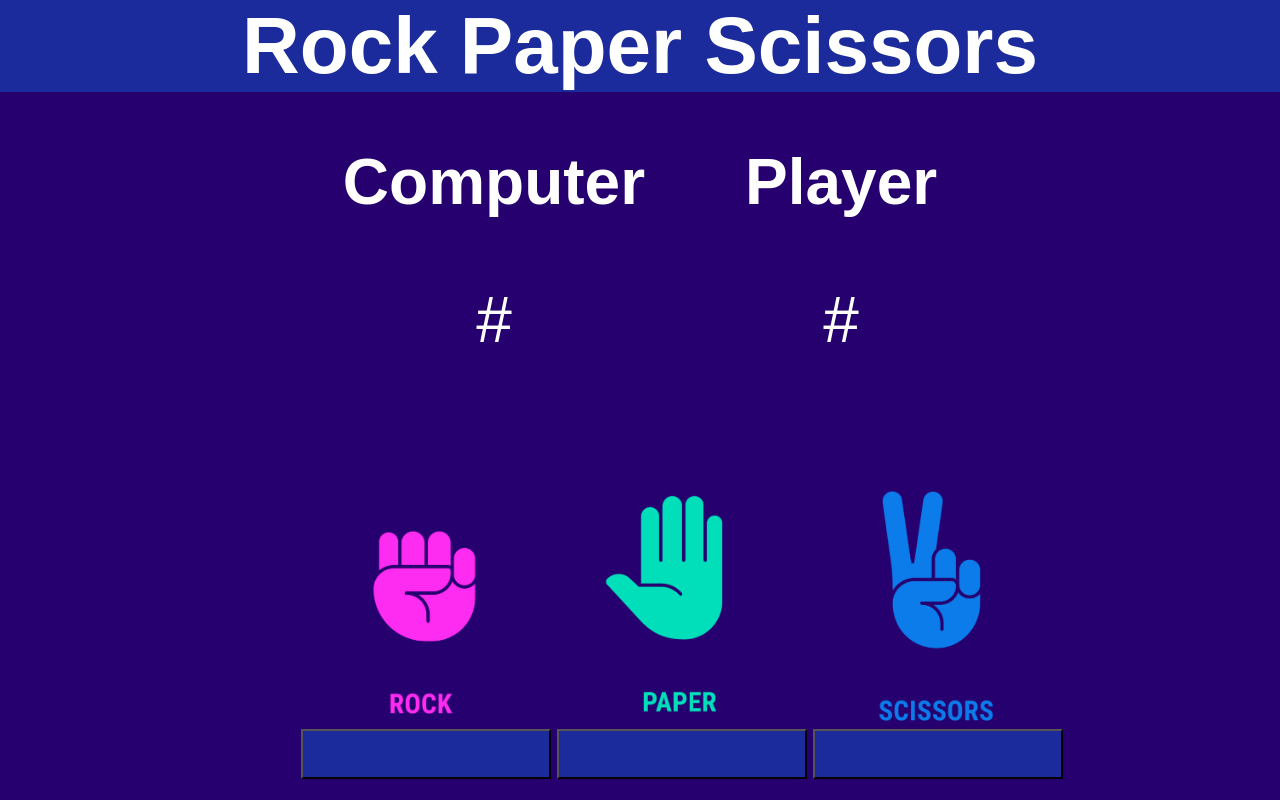
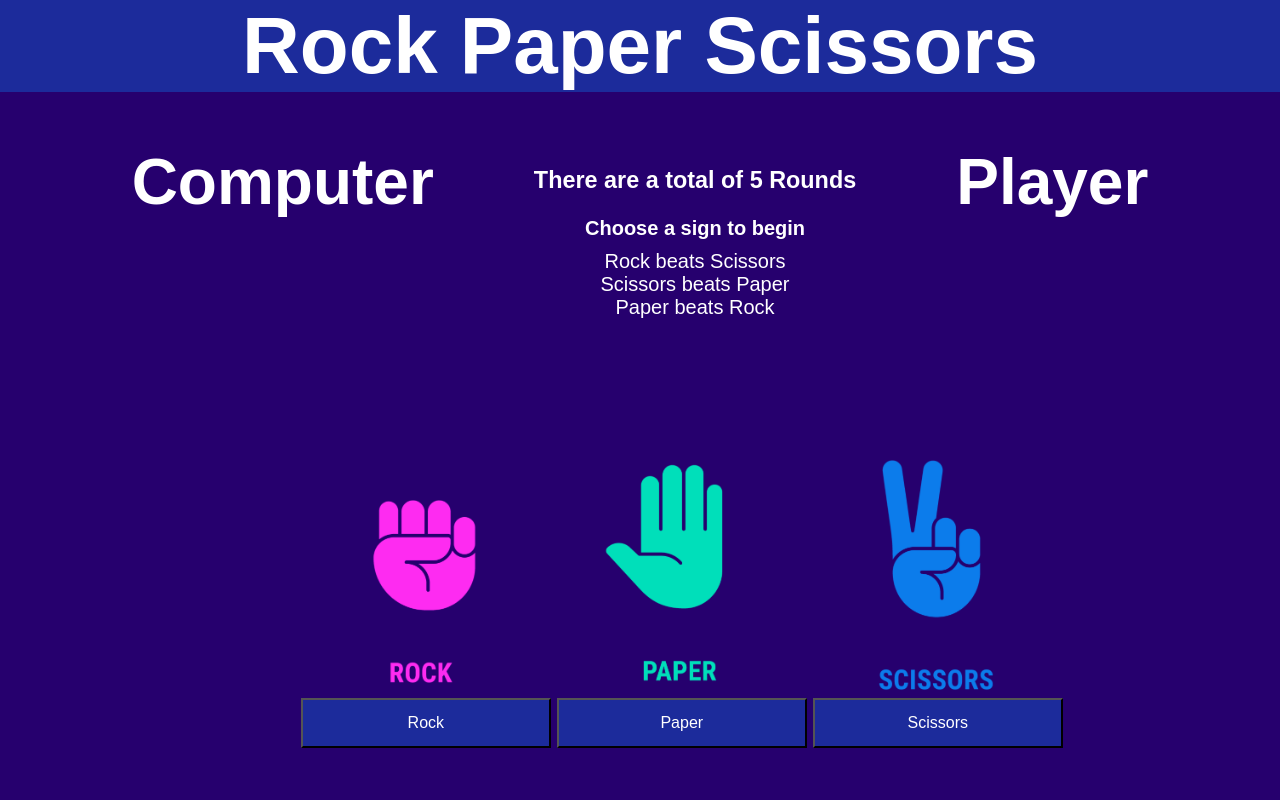
Before and after one commit to itsBrie/RockPaperScissors, a plain HTML site: page index.html in a window 1280 px wide. Drawn offline with Linux system fonts and the light colour scheme; a web font is replaced by a local one.

Commit message:
Final touch-ups

```diff
--- a/index.html
+++ b/index.html
@@ -4,7 +4,10 @@
     <meta charset="UTF-8">
     <meta name="viewport" content="width=device-width, initial-scale=1.0">
     <link rel="stylesheet" href="./stylesheet.css">
-    <script src="./javaScript.js"></script>
+    <link
+        href="https://fonts.googleapis.com/css2?family=Caveat&family=Cormorant+Garamond&family=Libre+Baskerville&family=Noto+Sans:ital,wght@0,400;0,700;1,400&family=Tilt+Neon&display=swap"
+        rel="stylesheet">
+    <link rel="stylesheet" href="./stylesheetDom.css">
     <title>RPS</title>
 </head>
 <body>
@@ -14,27 +17,36 @@
     <div class="scoreboard">
         <div class="computer score">
             <h2>Computer</h2>
-            <p id = "cpuParagraph">#
+            <p id = "cpuParagraph">
             </p>
         </div>
+        <div class="gameGuidelines">
+            <h3>There are a total of 5 Rounds</h3>
+            <h4>Choose a sign to begin</h4>
+            <ul>
+                <li>Rock beats Scissors</li>
+                <li>Scissors beats Paper</li>
+                <li>Paper beats Rock</li>
+            </ul>
+    </div>
         <div class="player score">
             <h2>Player</h2>
-            <p>#<span id="playerScore"></span>
+            <p><span id="playerScore"></span>
             </p>
         </div>
     </div>
     <div class="cards">
         <div class="rock card">
             <img src="./rock.png">
-            <button id="rockBtn"></button>
+            <button id="rockBtn">Rock</button>
         </div>
         <div class="paper card">
             <img src="./paper.png">
-            <button id="paperBtn"></button>
+            <button id="paperBtn">Paper</button>
         </div>
         <div class="scissors card">
             <img src="./scissors.png">
-            <button id="scissorsBtn"></button>
+            <button id="scissorsBtn">Scissors</button>
         </div>
     </div>
 </body>
--- a/javaScript.js
+++ b/javaScript.js
@@ -64,7 +64,7 @@ function playRound() {
 
     if ((playerSelection === computerSelection)) {
         //tie-no points
-        eventStatement=("Round "+round+": "+"Player and Computer selected " + computerSelection);
+        eventStatement=("Round "+round+": "+"Player and Computer selected " + computerSelection +"! No points given");
     }
     else if ((playerSelection === rock) && (computerSelection === paper)) {
         computerScore++;
--- a/stylesheet.css
+++ b/stylesheet.css
@@ -18,7 +18,7 @@ h1{
 .cards{
     display: flex;
     justify-content: center;
-    margin-top: 5%;
+    margin-top: 9%;
     gap: 7%;
 }
 
@@ -33,6 +33,10 @@ div .card{
 h2{
     font-size: 4rem;
     color: white;
+}
+h4{
+    margin-top: 0;
+    margin-bottom: 3%;
 }
 
 div p{
@@ -55,4 +59,10 @@ button{
     font-size: 20px;
     color: white;
     margin-top: 4%;
+    text-align: center;
 }
+ul{
+    list-style: none;
+    padding: 0;
+    margin-top: 0%;
+}
```
